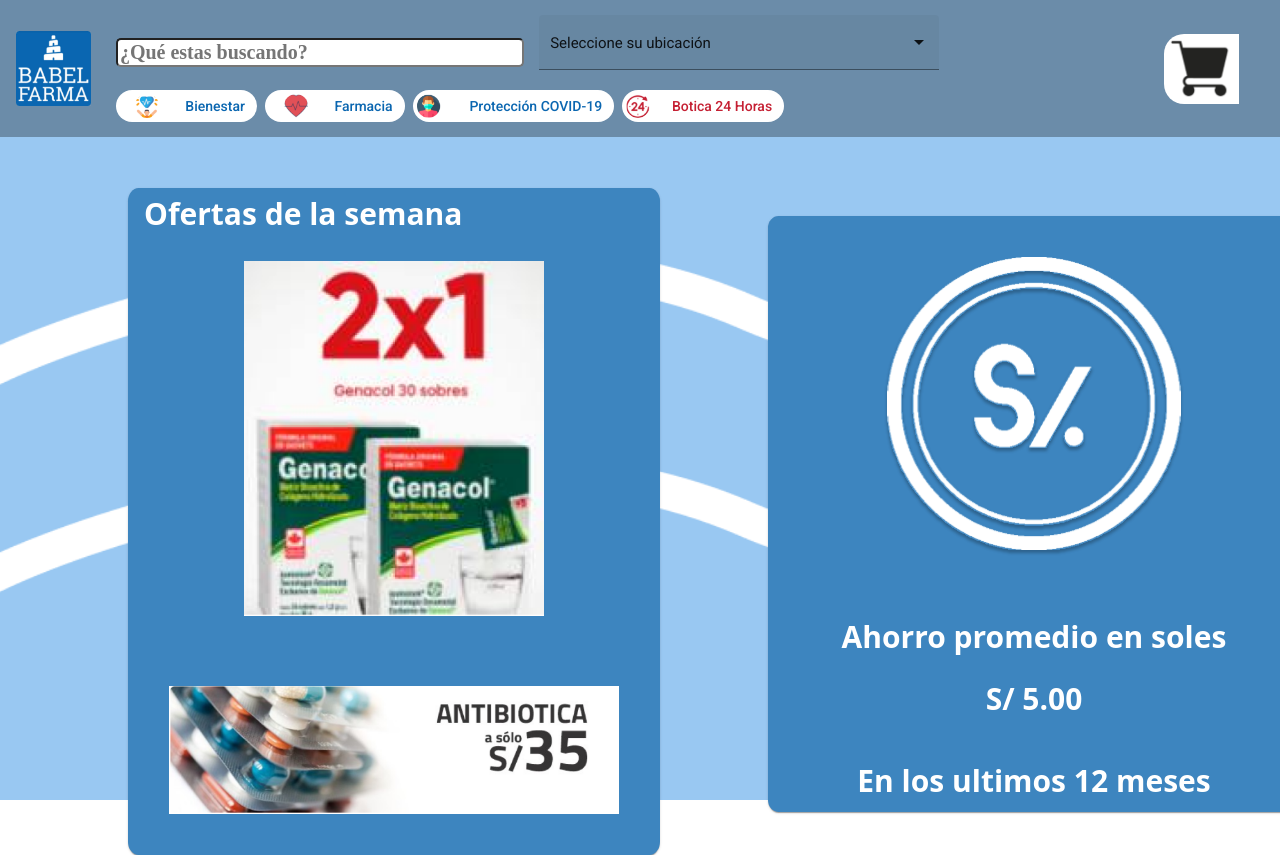
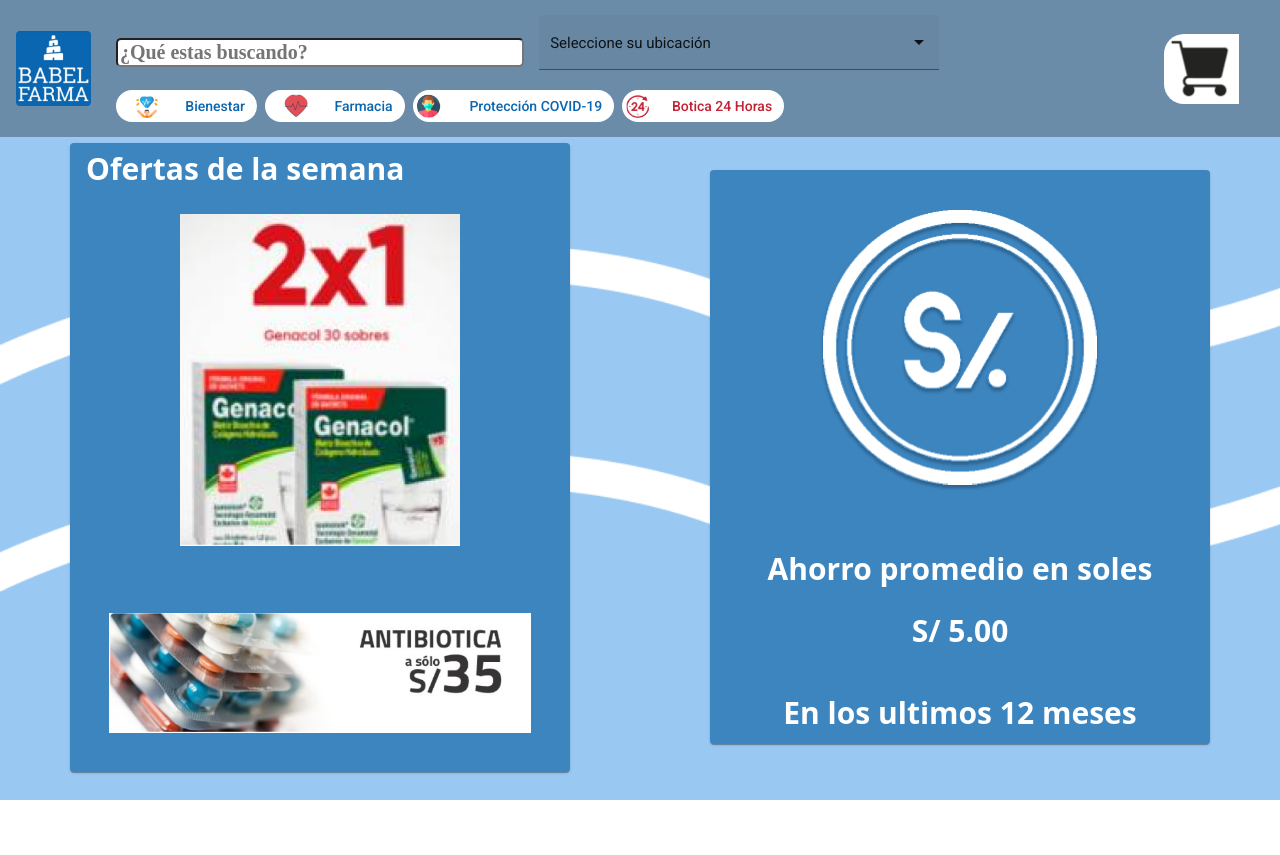
Before and after one commit to Babelfarma3/Fronted, an Angular app: page /Inicio in a window 1280 px wide. After the commit the page ends 800 px from the top, so only its background shows below. Built offline with nearby package versions, Linux system fonts and the light colour scheme.

Commit message:
frame 11 v5

```diff
--- a/src/app/components/frame11/frame11.component.css
+++ b/src/app/components/frame11/frame11.component.css
@@ -11,14 +11,16 @@ body{
     justify-content: center;
 }
 
+.uno{
+    margin: auto;
+    width: 500px;
+    height: auto;
+    position: relative;
+    border-radius: 2%;
+}
+
 .example-card1 {
-    position: absolute;
-    top: 23.5%;
-    left: 10%;
-    width: 500px;
-    border-radius: 2%;
     background-color: #3D85BF;
-    margin: auto;
 }
 
 .title{
@@ -29,14 +31,16 @@ body{
     text-align: left;
 }
 
+.dos{
+    margin: auto;
+    width: 500px;
+    height: auto;
+    position: relative;
+    border-radius: 2%;
+}
+
 .example-card2 {
-    position: absolute;
-    top: 27%;
-    left: 60%;
-    width: 500px;
-    border-radius: 2%;
     background-color: #3D85BF;
-    margin: auto;
 }
 
 .img1{
--- a/src/app/components/frame11/frame11.component.html
+++ b/src/app/components/frame11/frame11.component.html
@@ -1,7 +1,7 @@
 <body>
     <app-navbarcomprador></app-navbarcomprador>
     <div class="line">
-        <div>
+        <div class="uno">
             <mat-card class="example-card1">
             <p class="title">Ofertas de la semana</p>
             <img class="img1" src="/assets/img/productoPrincipal.PNG">
@@ -9,7 +9,7 @@
             <img class="img2" src="/assets/img/productoprincipal2.PNG">
             </mat-card>
         </div>
-        <div>
+        <div class="dos">
             <mat-card class="example-card2">
                 <img class="img1" src="/assets/img/moneda.svg">
                 <br>
```
